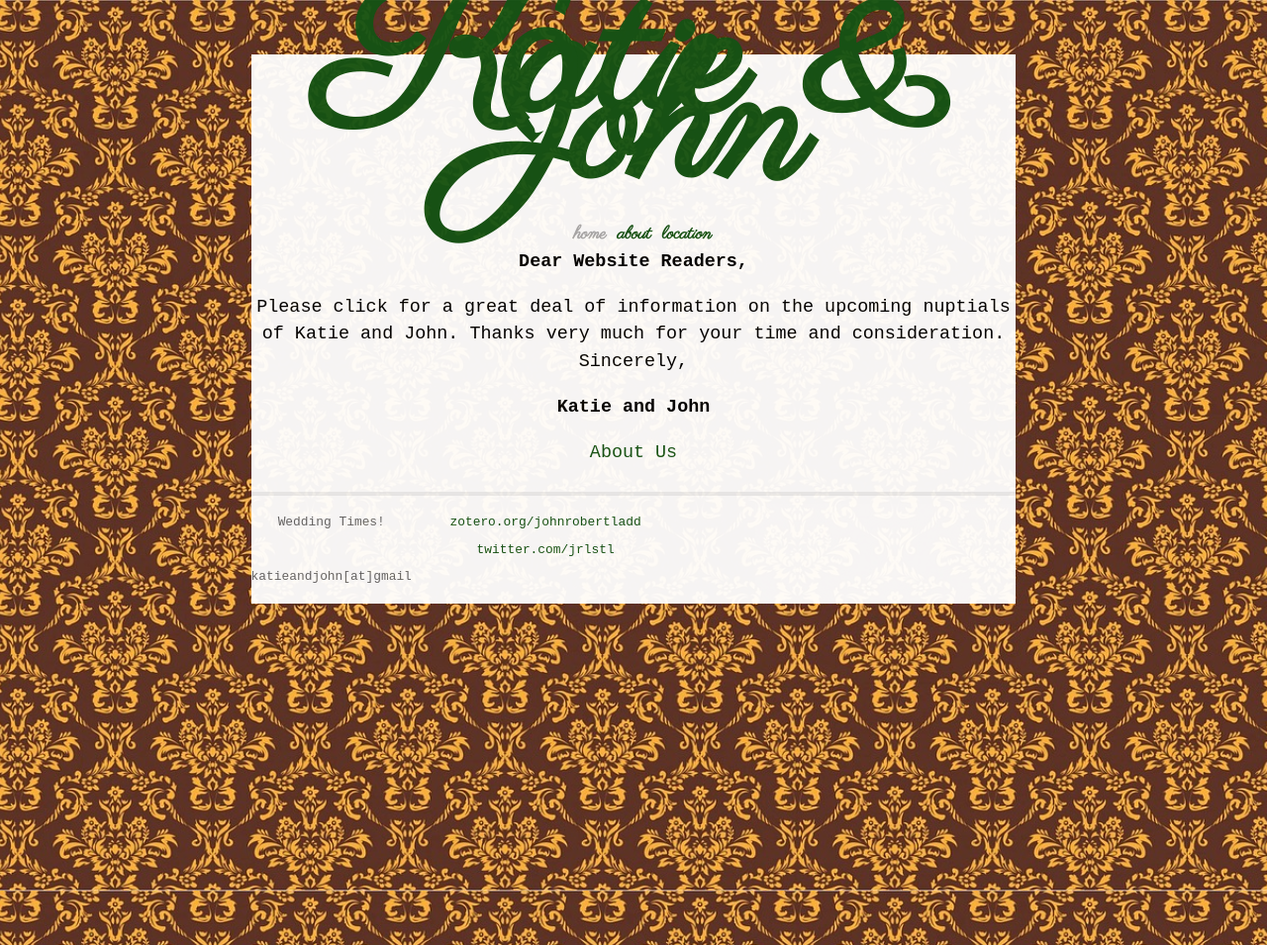
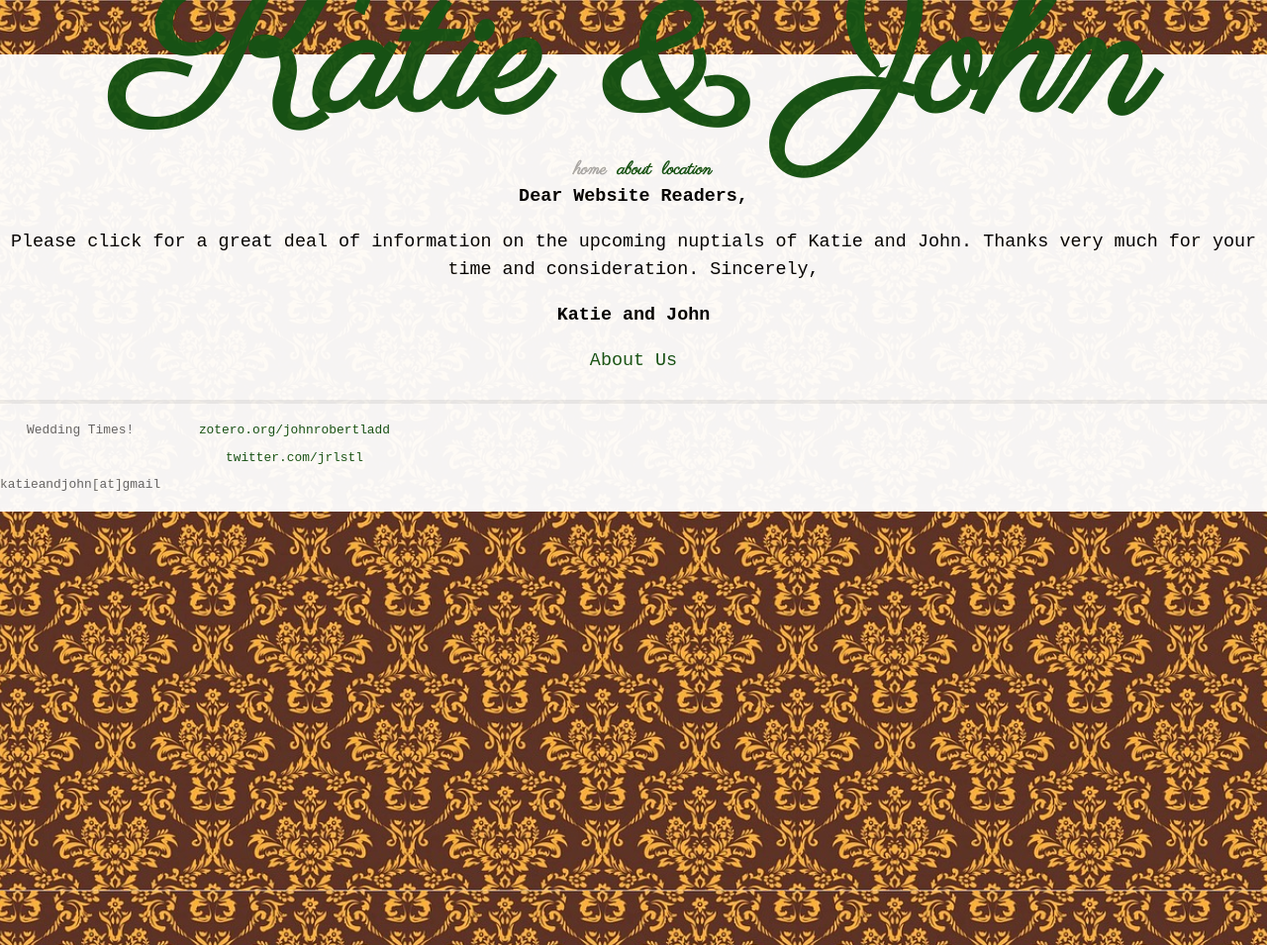
Before and after one commit to jrladd/kmarriesj, a Jekyll site: the page built from index.md, in a window 1280 px wide. Shown: the whole page at 99% size. Built offline with Jekyll 4.4.1, drawn with Linux system fonts in a browser that asks for light colours; Markdown is read by kramdown in place of the engine named in the settings.

Commit message:
new text and header

```diff
--- a/css/main.css
+++ b/css/main.css
@@ -69,7 +69,7 @@
 .site {
   font-size: 115%;
   text-align: center;
-  width: 42em;
+/*  width: 42em; */
   margin: 3em auto 2em;
   line-height: 1.5em;
   background-color: #FFF;
```
